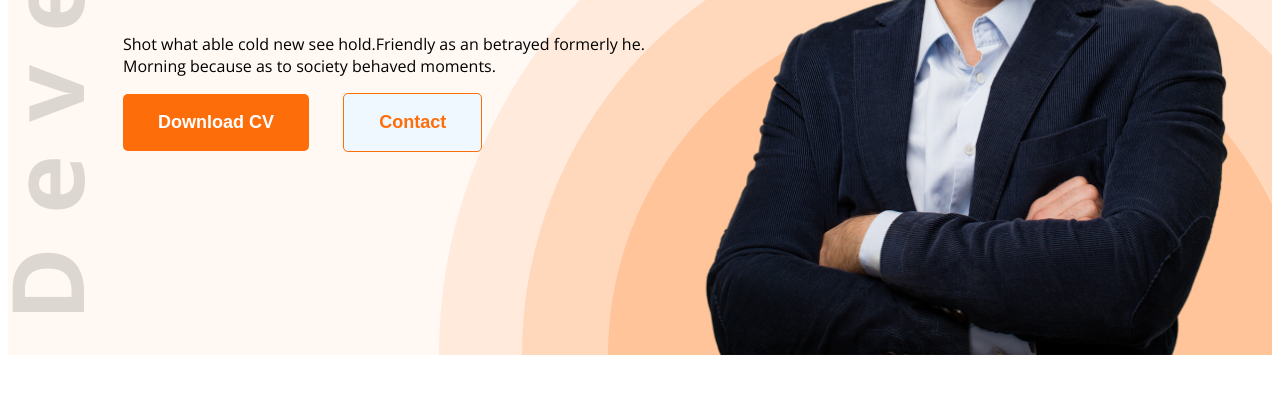
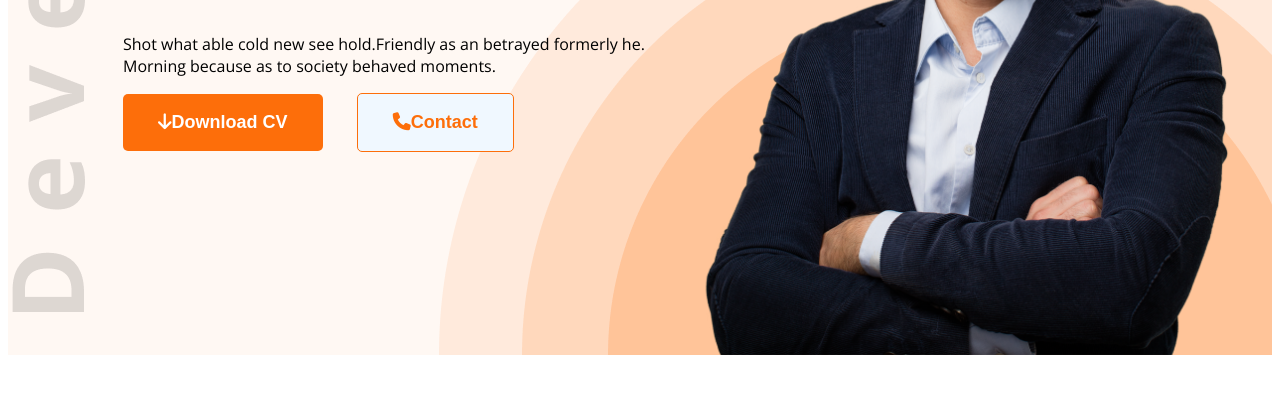
Before and after one commit to sazzadrafi/web-dev-portfolio, a plain HTML site: page index.html in a window 1280 px wide. Shown: the part 459-852 px from the top of the page. Drawn offline with nearby package versions, Linux system fonts and the light colour scheme.

Commit message:
added font awesome icon

```diff
--- a/index.html
+++ b/index.html
@@ -5,6 +5,7 @@
     <meta name="viewport" content="width=device-width, initial-scale=1.0">
     <title>Web Developer Portfolio </title>
     <link rel="stylesheet" href="/styles/portfolio.css">
+    <script src="https://kit.fontawesome.com/5fb941df58.js" crossorigin="anonymous"></script>
 </head>
 <body class="nam">
     <header class="header secondary-bg ">
@@ -21,8 +22,8 @@
                 <h4 class="banner-greetings dark-2">Hi, I am</h4>
                 <h1 class="banner-title">Mary hardy</h1>
                 <p class="banner-description">Shot what able cold new see hold.Friendly as an betrayed formerly he. Morning because as to society behaved moments.</p>
-                <button class="btn-primary">Download CV</button>
-                <button class="btn-secondary">Contact</button>
+                <button class="btn-primary"><i class="fa-solid fa-arrow-down"></i>Download CV</button>
+                <button class="btn-secondary"><i class="fa-solid fa-phone"></i>Contact</button>
 
 
 
```
